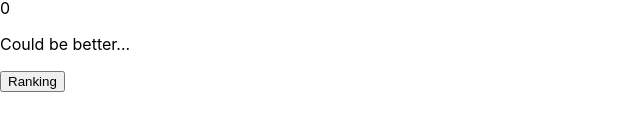
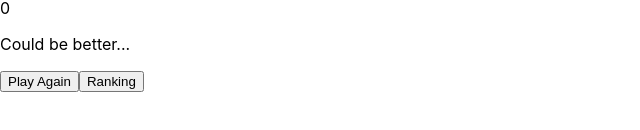
Before and after one commit to humbertodutra/trybe-project-trivia, a React (Create React App) app: page /feedback in a window 1280 px wide. Shown: the part 322-452 px from the top of the page, without its empty margins (0-640 px from the left). Built offline with nearby package versions, Linux system fonts and the light colour scheme.

Commit message:
Requisito 15 - Cria a opçao de jogar novamente

```diff
--- a/src/pages/Feedback/index.jsx
+++ b/src/pages/Feedback/index.jsx
@@ -16,6 +16,14 @@ export default function Feedback() {
           assertions < THREE ? 'Could be better...' : 'Well Done!'
         }
       </p>
+      <Link to="/">
+        <button
+          data-testid="btn-play-again"
+          type="button"
+        >
+          Play Again
+        </button>
+      </Link>
       <Link to="/ranking">
         <button
           data-testid="btn-ranking"
```
